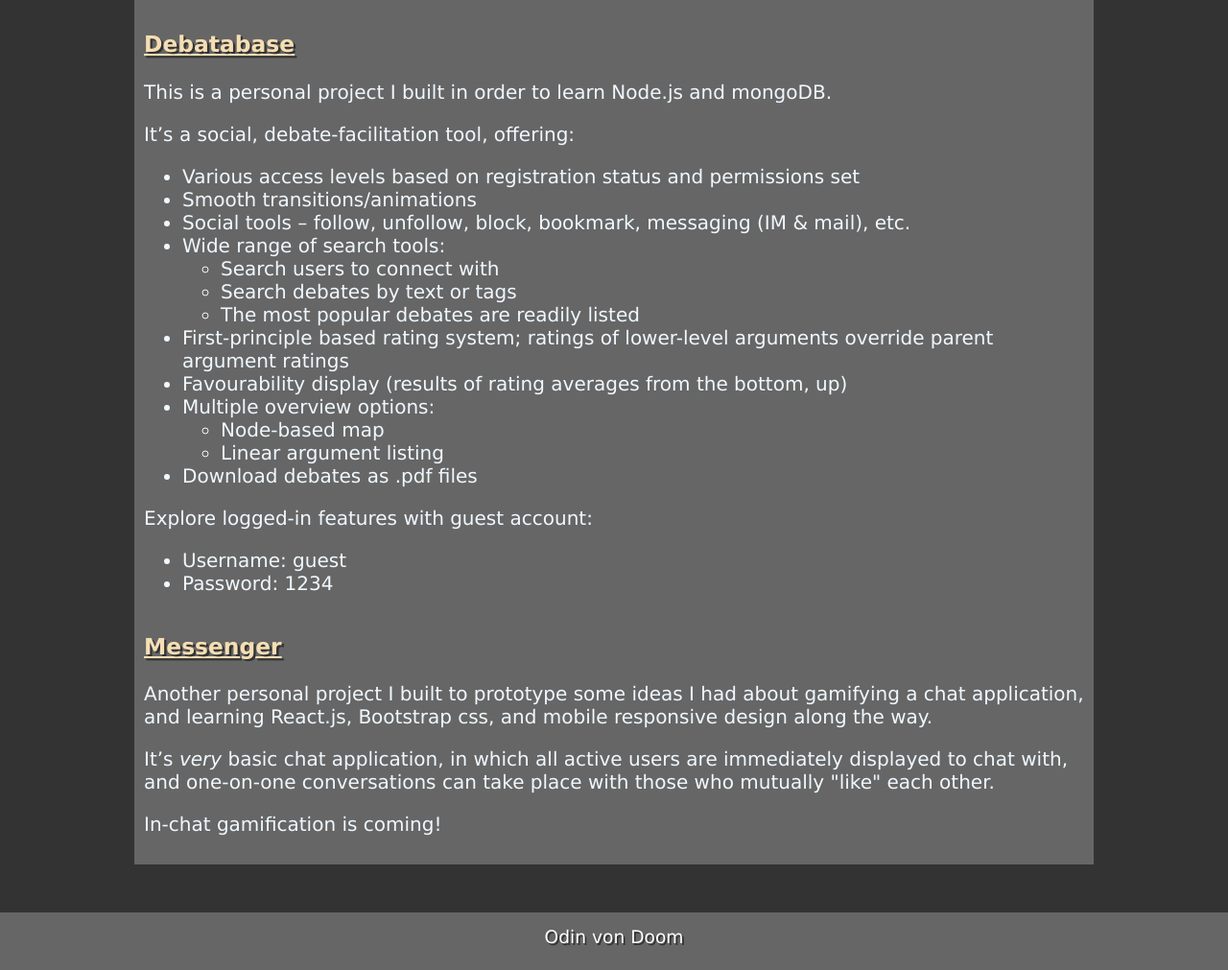
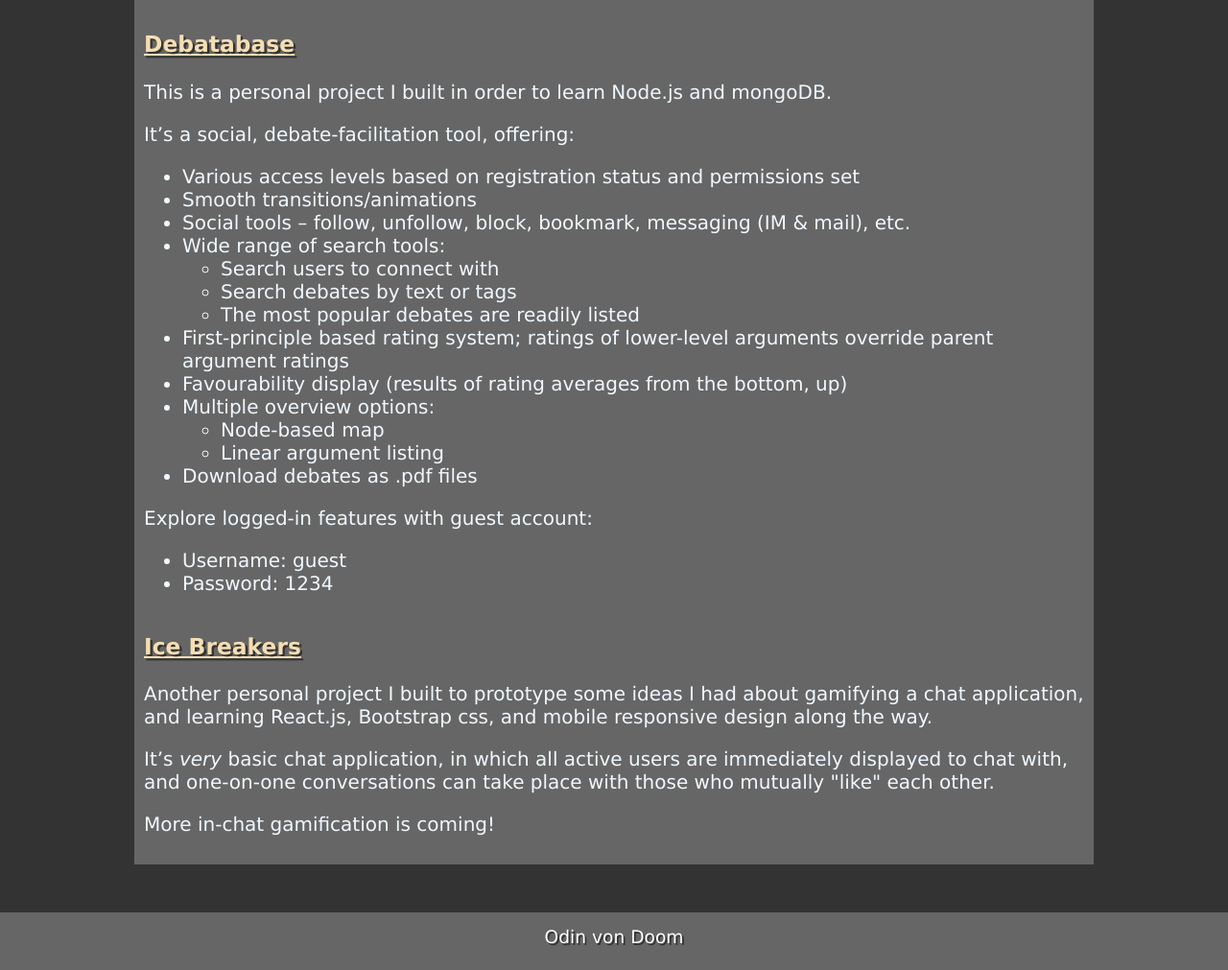
Before and after one commit to chargingsleipnir/Portfolio-archived, a PHP site: page /index.php?pg=Web in a window 1280 px wide. Shown: the part 144-1155 px from the top of the page at 96% size. Run offline with PHP 8.4, Linux system fonts and the light colour scheme; some libraries are stand-ins or nearby versions.

Commit message:
Updated ice breakers description

```diff
--- a/root/pages/Web.php
+++ b/root/pages/Web.php
@@ -50,10 +50,10 @@ require 'templates/templateData.php';
             </ul>
         </div>
         <div class="margTop40">
-            <h3><a href="https://ovd-messenger.herokuapp.com/" class="inlineLink" target="_blank">Messenger</a></h3>
+            <h3><a href="https://ovd-messenger.herokuapp.com/" class="inlineLink" target="_blank">Ice Breakers</a></h3>
             <p>Another personal project I built to prototype some ideas I had about gamifying a chat application, and learning React.js, Bootstrap css, and mobile responsive design along the way.</p>
             <p>It’s <i>very</i> basic chat application, in which all active users are immediately displayed to chat with, and one-on-one conversations can take place with those who mutually "like" each other.</p>
-            <p>In-chat gamification is coming!</p>
+            <p>More in-chat gamification is coming!</p>
         </div>
     </div>
 </body>
```
